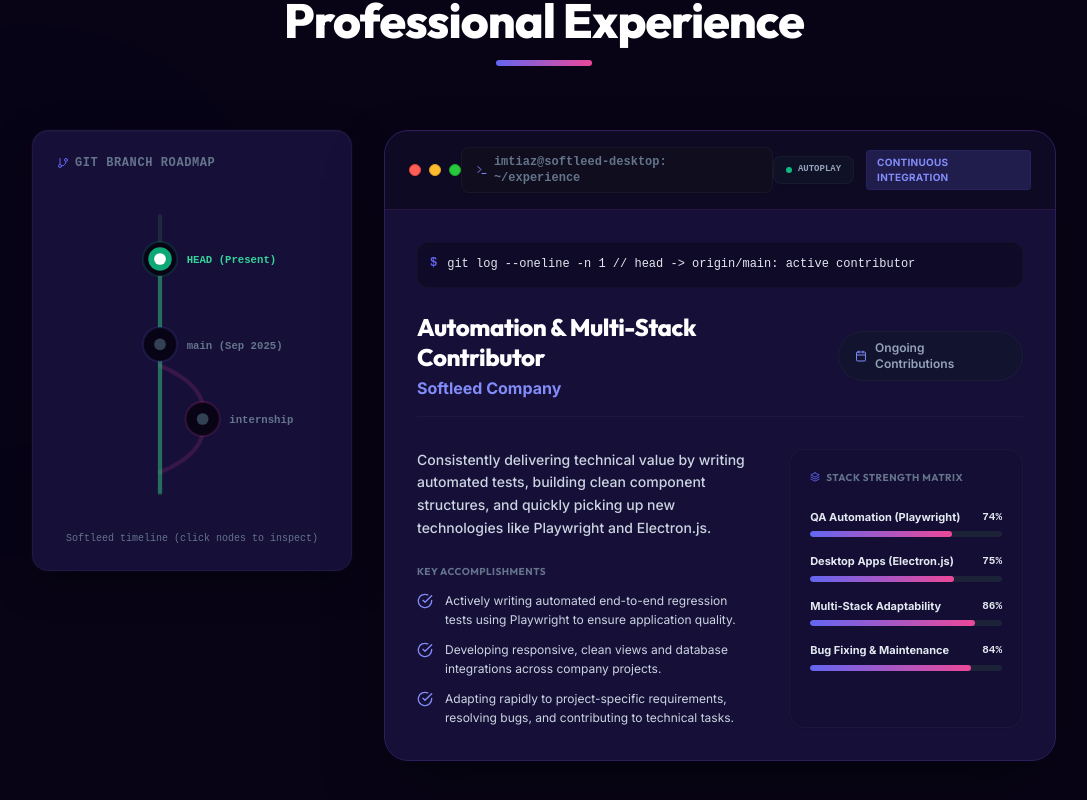
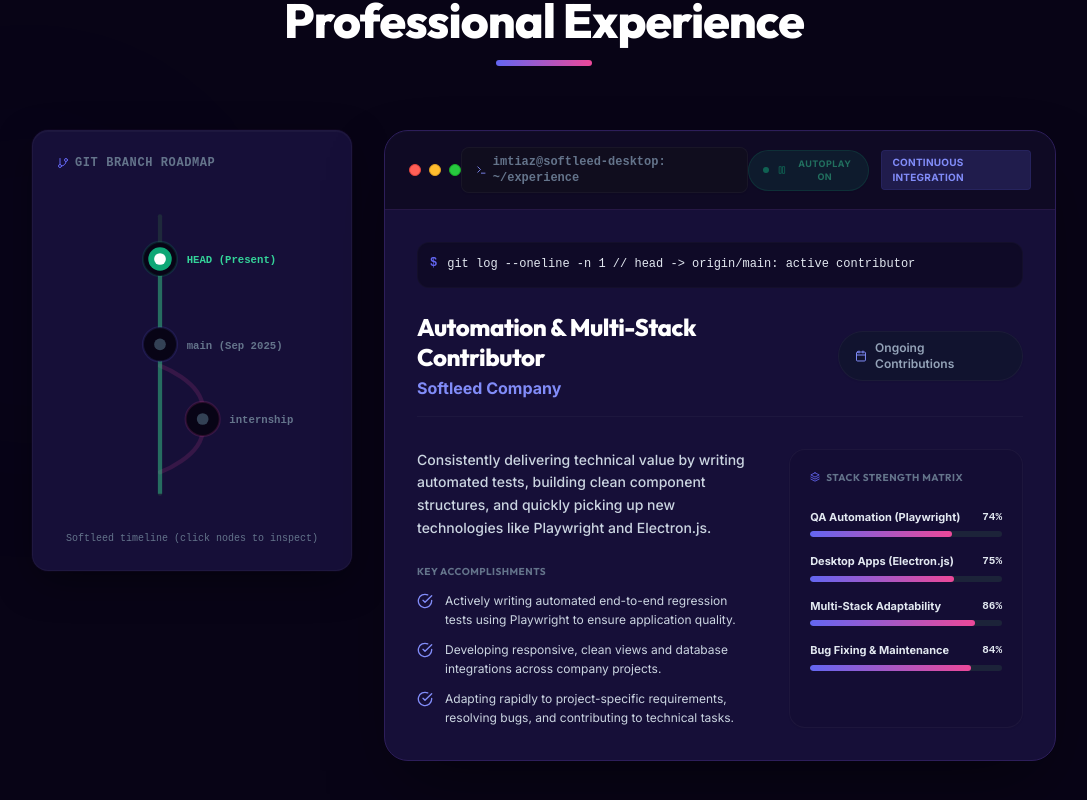
Before and after one commit to Imtiaz-Ali17314/my-portfolio, a React (Vite) app: page / in a window 1280 px wide. Shown: the part 3242-4042 px from the top of the page, without its empty margins (96-1183 px from the left). Built offline with nearby package versions, Linux system fonts and the light colour scheme.

Commit message:
feat: add Experience component with interactive career timeline and milestone details

```diff
--- a/src/components/home/Experience.jsx
+++ b/src/components/home/Experience.jsx
@@ -1,6 +1,6 @@
 import { useState, useEffect } from "react";
 import { motion, AnimatePresence } from "framer-motion";
-import { FiCalendar, FiCheckCircle, FiTerminal, FiGitBranch, FiLayers } from "react-icons/fi";
+import { FiCalendar, FiCheckCircle, FiTerminal, FiGitBranch, FiLayers, FiPlay, FiPause } from "react-icons/fi";
 
 const milestones = [
   {
@@ -332,8 +332,14 @@
                   {/* Play/Pause Autoplay Toggle Button */}
                   <button
                     onClick={() => setIsPlaying(!isPlaying)}
-                    className="flex items-center gap-1.5 px-3 py-1.5 rounded-lg bg-slate-100/80 dark:bg-slate-900/60 border border-slate-200/85 dark:border-white/[0.04] text-[9px] font-mono font-bold text-slate-600 dark:text-slate-400 hover:text-indigo-650 dark:hover:text-indigo-400 hover:border-indigo-500/20 transition-all shadow-sm"
-                    title={isPlaying ? "Pause autoplay rotation" : "Start autoplay rotation"}
+                    className={`
+                      flex items-center gap-2 px-3.5 py-1.5 rounded-full border text-[9px] font-extrabold uppercase tracking-wider transition-all duration-350 shadow-sm cursor-pointer select-none active:scale-95
+                      ${isPlaying
+                        ? "bg-emerald-500/10 dark:bg-emerald-500/20 border-emerald-500/30 text-emerald-600 dark:text-emerald-400 hover:border-emerald-500/50 hover:shadow-[0_0_10px_rgba(16,185,129,0.15)] animate-pulse"
+                        : "bg-amber-500/10 dark:bg-amber-500/20 border-amber-500/30 text-amber-600 dark:text-amber-400 hover:border-amber-500/50 hover:shadow-[0_0_10px_rgba(245,158,11,0.15)]"
+                      }
+                    `}
+                    title={isPlaying ? "Click to Pause Autoplay Rotation" : "Click to Start Autoplay Rotation"}
                   >
                     {isPlaying ? (
                       <>
@@ -341,12 +347,17 @@
                           <span className="animate-ping absolute inline-flex h-full w-full rounded-full bg-emerald-400 opacity-75"></span>
                           <span className="relative inline-flex rounded-full h-1.5 w-1.5 bg-emerald-500"></span>
                         </span>
-                        <span>AUTOPLAY</span>
+                        <FiPause className="w-3 h-3 text-emerald-500" />
+                        <span>Autoplay On</span>
                       </>
                     ) : (
                       <>
-                        <span className="relative inline-flex rounded-full h-1.5 w-1.5 bg-amber-500 animate-pulse"></span>
-                        <span>PAUSED</span>
+                        <span className="relative flex h-1.5 w-1.5">
+                          <span className="animate-pulse absolute inline-flex h-full w-full rounded-full bg-amber-400 opacity-75"></span>
+                          <span className="relative inline-flex rounded-full h-1.5 w-1.5 bg-amber-500"></span>
+                        </span>
+                        <FiPlay className="w-3 h-3 text-amber-500" />
+                        <span>Autoplay Paused</span>
                       </>
                     )}
                   </button>
```
